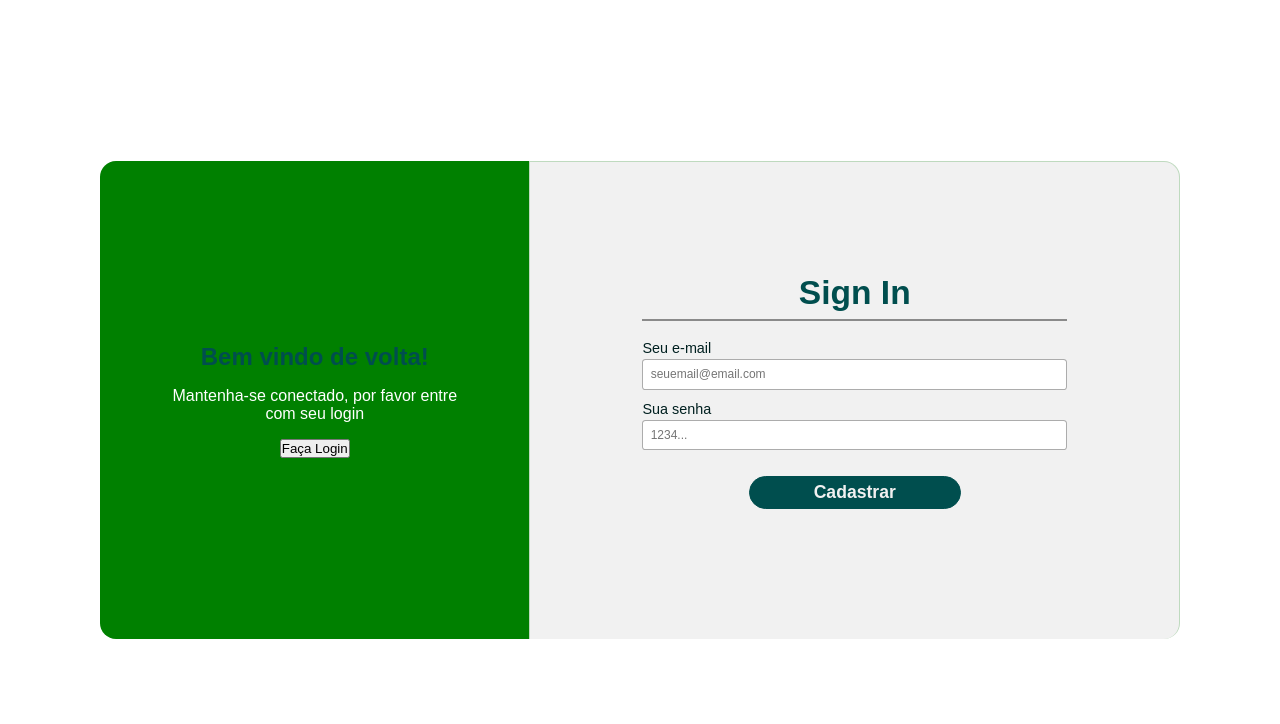
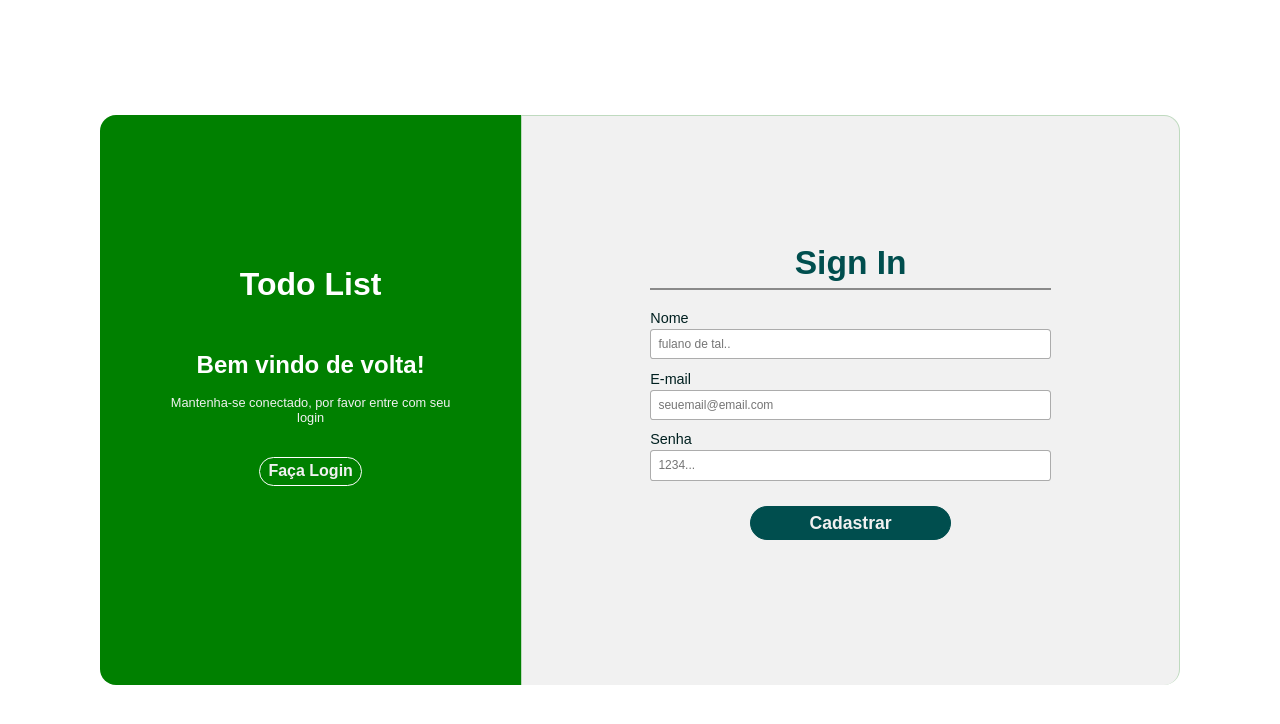
Before and after one commit to diegoflausino45/todo_list, a React (Create React App) app: page /sign in a window 1280 px wide. Shown: the top 724 px of the page. Built offline with nearby package versions, Linux system fonts and the light colour scheme.

Commit message:
Commit termino das telas de login e implementação de nova função Edit

```diff
--- a/src/Pages/Home/home.css
+++ b/src/Pages/Home/home.css
@@ -176,6 +176,10 @@ ul{
     background-color: orange;
 }
 
+.liBtn .btnEdit{
+    background-color: orange;
+}
+
 /*Criação de tarefas*/
 .criarTarefa{
     display: flex;
--- a/src/Pages/Home/home.js
+++ b/src/Pages/Home/home.js
@@ -1,4 +1,4 @@
-import { onSnapshot } from 'firebase/firestore';
+import { getDoc, onSnapshot } from 'firebase/firestore';
 import { db, auth } from '../../firebaseConnection';
 import './home.css'
 import { signOut, onAuthStateChanged } from 'firebase/auth';
@@ -19,6 +19,10 @@ function Home() {
 
   const [taskName, setTaskName] = useState('')
   const [catTask, setCatTask] = useState('')
+
+  const [editName, setEditName] = useState('')
+  const [editCat, setEditCat] = useState("")
+  const [editID, setEditID] = useState()
 
   const [tasksFiltered, setTasksFiltered] = useState([])
 
@@ -114,6 +118,34 @@ function Home() {
     })
     .catch(() => {
       alert("Erro")
+    })
+  }
+
+  //FUNÇÃO PARA EDITAR TAREFA
+  async function obterTarefa(id){
+
+    const taskRef = doc(db, "tasks", id)
+
+    await getDoc(taskRef)
+    .then((doc) => {
+      setEditName(doc.data().name)
+      setEditCat(doc.data().categoria)
+      setEditID(doc.id)
+    })
+
+
+  }
+  async function editTask(){
+    const docRef = doc(db, "tasks", editID)
+    await updateDoc(docRef, {
+      name: editName,
+      categoria: editCat
+    })
+    .then(() => {
+      alert("Taks atualizada com sucesso")
+      setEditName('')
+      setEditCat('')
+      setEditID('')
     })
   }
 
@@ -235,6 +267,7 @@ function Home() {
                           ) : (
                             <button className='btnConcluir' onClick={() => concluirTask(task.id, task.status)}>Concluir</button>
                           )}
+                          <button className='btnEdit' onClick={() => obterTarefa(task.id)}>Editar</button>
                           <button className='btnExcluir' onClick={() => deleteTask(task.id)}>X</button>
                         </div>
                       </li>
@@ -244,6 +277,17 @@ function Home() {
                 </ul>
               </div>
 
+              <div className='criarTarefa'>
+                <h2>Editar tarefa:</h2>
+                <input value={editName} onChange={(e) => setEditName(e.target.value)} type='text' placeholder='Digite o titulo' />
+                <select value={editCat} onChange={(e) => setEditCat(e.target.value)}>
+                  <option value={""}>Selecione uma categoria</option>
+                  <option>Trabalho</option>
+                  <option>Estudos</option>
+                  <option>Pessoal</option>
+                </select>
+                <button onClick={() => editTask()}>Editar tarefa</button>
+              </div><hr/>
               <div className='criarTarefa'>
                 <h2>Criar tarefa:</h2>
                 <input value={taskName} onChange={(e) => setTaskName(e.target.value)} type='text' placeholder='Digite o titulo' />
--- a/src/Pages/Login/login.js
+++ b/src/Pages/Login/login.js
@@ -42,6 +42,15 @@ function Login() {
 
           {user ? undefined : (
             <div className='containerSign'>
+               <div className='apresentation'>
+                            <h1>Todo List</h1>
+                            <div>
+                                <h2>Seja Bem vindo!</h2>
+                                <p>Ainda não tem uma conta? Faça o seu cadastro.</p>
+                                <Link to={`/sign`}><button className='btnCreate'>Cadastre-se</button></Link>
+
+                            </div>
+                        </div>
               <div className='sign'>
                 {user ? undefined : <h3>Login</h3>}
 
@@ -55,10 +64,6 @@ function Login() {
                   <button className='btnLogin' onClick={signUser}>Logar</button>
                 </div>
               </div>
-              <div className='rodape'>
-                <span>Ainda não tem uma conta? </span>
-                <Link to={`/sign`}><button className='btnCreate'>Cadastre-se</button></Link>
-              </div>
             </div>
           )}
 
--- a/src/Pages/Login/loginsing.css
+++ b/src/Pages/Login/loginsing.css
@@ -5,21 +5,54 @@
     background-color: green;
 
     display: flex;
+    flex-direction: column;
     align-items: center;
+    justify-content: center;
     text-align: center;
-            border-radius: 1em 0em 0em 1em;
+    border-radius: 1em 0em 0em 1em;
+}
 
+.apresentation h1{
+    font-weight: 800;
+    color: white;
 }
 
 .apresentation div{
     display: flex;
     flex-direction: column;
-    padding: 4em;
+    padding: 3em 4em;
     gap: 1em;
-    color: white;
+    color: #f1f1f1;
 }
 
+.apresentation div h2{
+    color: white;
+    font-size: 1.5em;
+}
 
+.apresentation div button{
+     background-color: green;
+    border-radius: 1em;
+    padding: 0.3em 0.5em;
+    cursor: pointer;
+
+    font-size: 1em;
+    font-weight: bold;
+    color: #f1f1f1;
+    border: 1.5px solid white;
+    transition: 0.2s ease-in-out;
+    margin-top: 1em;
+}
+
+.apresentation div button:hover{
+    color: rgb(0, 78, 78);
+    border: 1px solid  rgb(0, 78, 78);
+    background-color: #f1f1f1;
+}
+
+.apresentation div p{
+    font-size: 0.8em;
+}
 
 /*LOGIN USUÁRIO
 ----------------------*/
@@ -34,7 +67,7 @@
 
 .sign{
     width: 100%;
-    padding: 7em;
+    padding: 8em;
     display: flex;
     flex-direction: column;
 
--- a/src/Pages/Sign/sign.js
+++ b/src/Pages/Sign/sign.js
@@ -1,7 +1,7 @@
 import { auth } from '../../firebaseConnection';
 import '../Login/loginsing.css'
 import { createUserWithEmailAndPassword } from 'firebase/auth';
-import { useState } from 'react';
+import { use, useState } from 'react';
 import { Link } from 'react-router-dom';
 
 function Sign() {
@@ -11,6 +11,7 @@ function Sign() {
     // VARIAVEIS DE USUARIOS
     const [email, setEmail] = useState('')
     const [senha, setSenha] = useState('')
+    const [nome, setNome] = useState('')
 
 
     //FUNÇÃO PARA CADASTRAR USUÁRIO
@@ -20,6 +21,7 @@ function Sign() {
                 alert("Usuário criado com sucesso")
                 setEmail('')
                 setSenha('')
+                setNome('')
             })
             .catch((error) => {
                 if (error.code === 'auth/weak-password') {
@@ -41,6 +43,7 @@ function Sign() {
                     <div className='containerSign'>
 
                         <div className='apresentation'>
+                            <h1>Todo List</h1>
                             <div>
                                 <h2>Bem vindo de volta!</h2>
                                 <p>Mantenha-se conectado, por favor entre com seu login</p>
@@ -51,9 +54,11 @@ function Sign() {
                             <h3>Sign In</h3>
 
                             <form>
-                                <label>Seu e-mail</label>
+                                <label>Nome</label>
+                                <input type='email' placeholder='fulano de tal..' value={nome} onChange={(e) => setNome(e.target.value)}/>
+                                <label>E-mail</label>
                                 <input type='email' placeholder='seuemail@email.com' value={email} onChange={(e) => setEmail(e.target.value)} />
-                                <label>Sua senha</label>
+                                <label>Senha</label>
                                 <input type='password' placeholder='1234...' value={senha} onChange={(e) => setSenha(e.target.value)} />
                             </form>
                             <div className='btnSign'>
```
